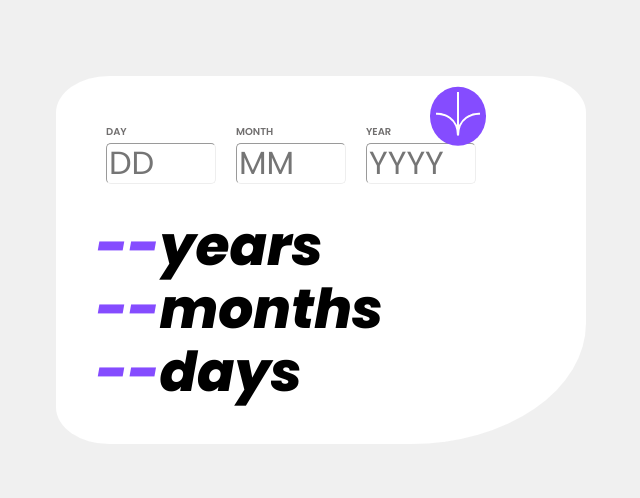
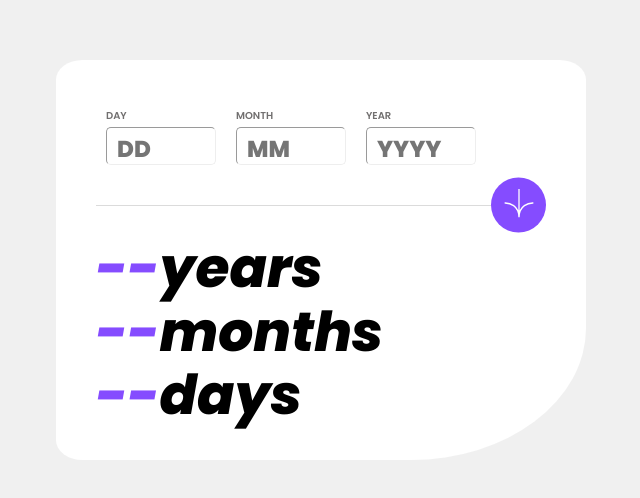
Before and after one commit to GgonzaloCaceres/AgeCalculator, a React (Vite) app: page / in a window 1280 px wide. Shown: the part 140-638 px from the top of the page, without its empty margins (319-959 px from the left). Built offline with nearby package versions, Linux system fonts and the light colour scheme.

Commit message:
fixes and improvements

```diff
--- a/src/components/AgeCounter/AgeCounter.jsx
+++ b/src/components/AgeCounter/AgeCounter.jsx
@@ -1,12 +1,21 @@
+import styles from './AgeCounter.module.css'
 import CountersArea from '../CountersArea/CountersArea'
-import InputsArea from '../InputsArea/InputsArea'
-import styles from './AgeCounter.module.css'
+import DateInput from '../DateInput/DateInput'
 
 const AgeCounter = () => {
   return (
     <div className={styles.AgeCounter}>
       <main>
-        <InputsArea> </InputsArea>
+        <form id="dateForm" className={styles.InputsArea}>
+          <DateInput type="Day"></DateInput>
+          <DateInput type="Month"></DateInput>
+          <DateInput type="Year"></DateInput>
+        </form>
+        <section className={styles.buttonSection}>
+          <button type="submit" form="dateForm">
+            <img src="./icon-arrow.svg"></img>
+          </button>
+        </section>
         <CountersArea></CountersArea>
       </main>
     </div>
--- a/src/components/AgeCounter/AgeCounter.module.css
+++ b/src/components/AgeCounter/AgeCounter.module.css
@@ -11,6 +11,42 @@
 .AgeCounter main {
   padding: 40px;
   width: 450px;
+  height: 320px;
   background-color: var(--White);
-  border-radius: 10% 10% 33% 10%;
+  border-radius: 5% 5% 33% 5%;
 }
+
+.buttonSection {
+  display: flex;
+  position: relative;
+  justify-content: flex-end;
+  margin: 30px 0;
+  border-bottom: 1px solid var(--Light-grey);
+}
+
+.buttonSection button {
+  border: none;
+  font: inherit;
+  position: absolute;
+  right: 0;
+  transform: translateY(-50%);
+  min-width: 55px;
+  min-height: 55px;
+  padding: 5px;
+  background-color: var(--primary-purple);
+  border-radius: 50%;
+}
+
+.buttonSection button:hover {
+  background-color: var(--Off-black);
+  cursor: pointer;
+}
+
+.buttonSection button img {
+  max-width: 30px;
+}
+
+.InputsArea {
+  display: flex;
+  margin-bottom: 20px;
+}
--- a/src/components/DateInput/DateInput.jsx
+++ b/src/components/DateInput/DateInput.jsx
@@ -22,7 +22,7 @@ const DateInput = ({ type }) => {
   return (
     <div className={style.inputCombo}>
       <label htmlFor="dateImport">{Label}</label>
-      <input id="dateImport" type="number" placeholder={PlaceHolder}></input>
+      <input id="dateImport" type="text" placeholder={PlaceHolder}></input>
       <span></span>
     </div>
   )
--- a/src/components/DateInput/DateInput.module.css
+++ b/src/components/DateInput/DateInput.module.css
@@ -13,8 +13,15 @@
 }
 
 .inputCombo input {
+  appearance: textfield;
   font-size: 32px;
   border-width: 1px;
   border-color: var(--off-grey);
   border-radius: 5px;
+  padding: 0 10px;
 }
+
+::placeholder {
+  font-size: 23px;
+  font-weight: bold;
+}
--- a/src/components/InputsArea/InputsArea.jsx
+++ /dev/null
@@ -1,16 +0,0 @@
-import DateInput from '../DateInput/DateInput'
-import style from './InputsArea.module.css'
-
-const InputsArea = () => (
-  <form className={style.InputsArea}>
-    <DateInput type="Day"></DateInput>
-    <DateInput type="Month"></DateInput>
-    <DateInput type="Year"></DateInput>
-    <section className={style.button}>
-      <button type="submit">
-        <img src="./icon-arrow.svg"></img>
-      </button>
-    </section>
-  </form>
-)
-export default InputsArea
--- a/src/components/InputsArea/InputsArea.module.css
+++ /dev/null
@@ -1,26 +0,0 @@
-.InputsArea {
-  display: flex;
-  margin-bottom: 20px;
-}
-
-.button {
-  display: flex;
-  justify-content: flex-end;
-  border-top: 10px;
-  border-bottom: 1px solid var(--Light-grey);
-}
-
-.button button {
-  border: none;
-  font: inherit;
-  position: absolute;
-  transform: translateY(-50%);
-  padding: 5px;
-  background-color: var(--primary-purple);
-  border-radius: 50%;
-}
-
-.button button:hover {
-  background-color: var(--Off-black);
-  cursor: pointer;
-}
```
